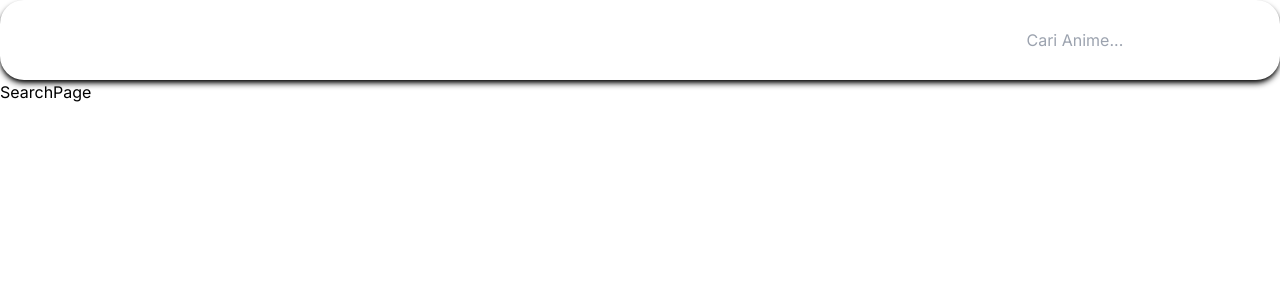
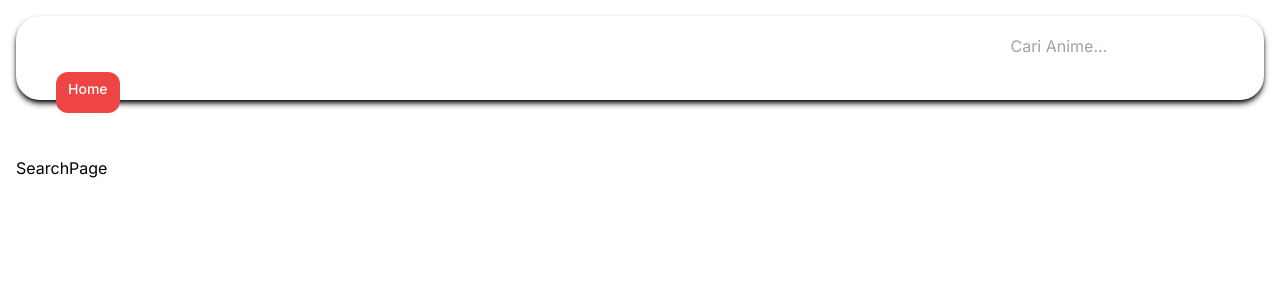
Before and after one commit to ferddyfauzanR/NextJS-AnimeWebsite, a Next.js app in the folder next-anime/: page /search in a window 1280 px wide. Shown: the top 300 px of the page. Built offline with nearby package versions, Linux system fonts and the light colour scheme.

Commit message:
styling update

```diff
--- a/next-anime/src/app/globals.css
+++ b/next-anime/src/app/globals.css
@@ -11,7 +11,7 @@
 
 
 img{
-    transition: .3s ease all;
+    transition: .10s ease all;
     -webkit-transition: .3s ease all;
     -moz-transition: .3s ease all;
     -ms-transition: .3s ease all;
--- a/next-anime/src/app/layout.js
+++ b/next-anime/src/app/layout.js
@@ -13,8 +13,10 @@ export default function RootLayout({ children }) {
   return (
     <html lang="en">
       <body className={inter.className}>
+        <div className="container mx-auto px-4">
         <Navbar/>
         {children}
+        </div>
       </body>
     </html>
   );
--- a/next-anime/src/app/page.js
+++ b/next-anime/src/app/page.js
@@ -8,13 +8,17 @@ const Home = async() => {
   anime.data
 
   return (
-    <div>
-      <div className="py-4 px-8 flex justify-between items-center ">
-        <h1 className="text-2xl font-bold">Populer anime</h1>
-        <Link href='/populer' className="md:text-md text-sm underline hover:text-indigo-500 transition-all">Lihat Semua</Link>
+    <div className="">
+      <div className=" pt-0 px-8 flex justify-start items-center">
+        <h1 className="absolute text-xl font-bold bg-red-300 pb-4 pt-2 rounded-xl px-2">Populer anime</h1>
+      </div>
+      <div className=" pt-4 px-8 flex justify-end items-center ">
+        <Link href='/populer' className="absolute pb-8 md:text-md text-sm underline hover:text-indigo-500 transition-all">Lihat Semua</Link>
       </div>
 
-      <div className="grid md:grid-cols-4 sm:grid-cols-3 grid-cols-2 gap-4 px-8 bg-red-300  rounded-2xl p-4 container mx-auto">
+
+      <div className="static grid md:grid-cols-4 sm:grid-cols-3 grid-cols-2 gap-4 px-8 bg-red-300  rounded-2xl p-8 container mx-auto">
+
       {anime.data.map(data => {
         return (
           <div key={data.mal_id} className="shadow-xl rounded-md bg-red-100 hover:scale-105">
--- a/next-anime/src/components/Navbar/index.js
+++ b/next-anime/src/components/Navbar/index.js
@@ -2,11 +2,16 @@ import Link from "next/link"
 
 const Navbar = () => {
     return (
-        <header className="">
+        <header className="pt-4 pb-14">
             <div className="bg-white border-gray-200 dark:bg-red-300 rounded-3xl shadow-neutral-950 shadow-md container mx-auto px-2">
                 <div className="flex md:flex-row flex-col justify-between p-4 gap-2">
-                    <Link href="/" className="font-bold text-white text-2xl hover:bg-white hover:rounded-xl hover:text-black p-2">WebsiteAnimeBandung</Link>
+                    <Link href="/" className="font-bold text-white text-xl hover:scale-110 ">WebsiteAnimeBandung</Link>
                     <input placeholder=" Cari Anime..." className="rounded-xl" />
+                </div>
+                <div className="pl-8">
+                <Link href="/" class="bg-red-500 text-white rounded-xl px-3 pt-2 pb-4 text-sm font-medium" aria-current="page">Home</Link>
+                <Link href="/" class="text-white  hover:bg-red-400 hover:text-white rounded-md px-3 pt-2 pb-4 m-1 text-sm font-medium">GenreList</Link>
+                <Link href="/" class="text-white  hover:bg-red-400 hover:text-white rounded-md px-3 pt-2 pb-4 m-1 text-sm font-medium">Anime News</Link>
                 </div>
             </div>
         </header>
```
